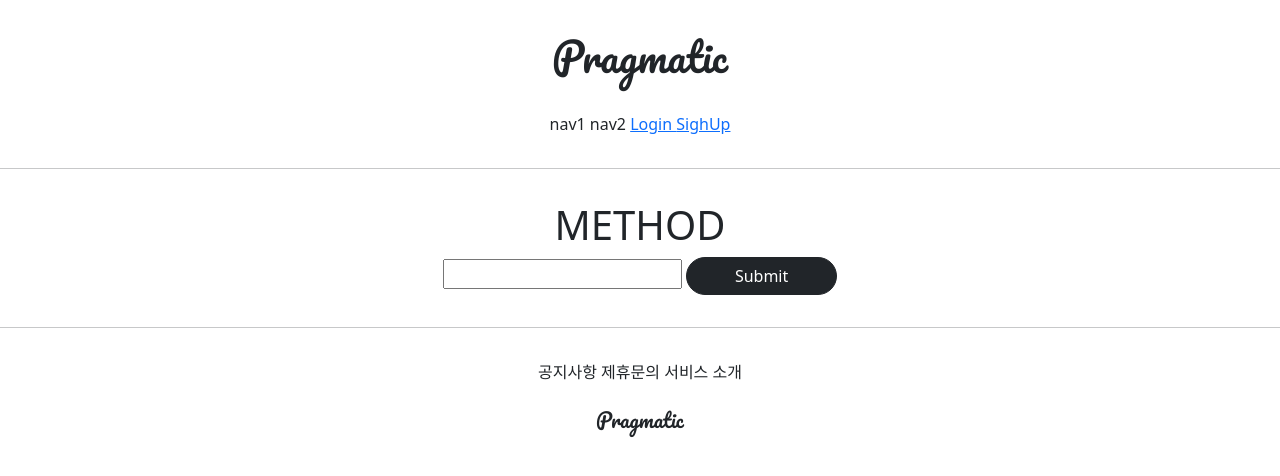
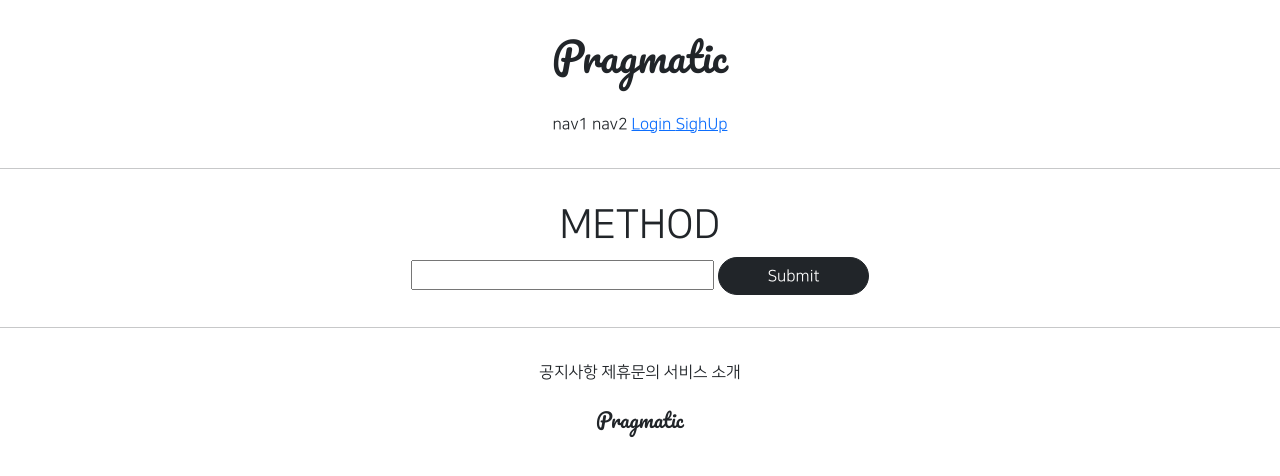
Before and after one commit to seon-hee/gis_project, a Django app: template accountapp/templates/accountapp/hello_world.html in a window 1280 px wide. Shown: the top 476 px of the page. Run offline with Django 3.2, Linux system fonts and the light colour scheme; the template is opened without the code that fills it, so the values that code supplies are empty; some libraries are stand-ins or nearby versions.

Commit message:
7/15 practice 2

```diff
--- a/templates/base.html
+++ b/templates/base.html
@@ -3,7 +3,7 @@
 
 {% include 'head.html' %}
 
-<body>
+<body style="font-family: NanumSquareR">
 
 {% include 'header.html' %}
 
--- a/templates/head.html
+++ b/templates/head.html
@@ -7,6 +7,7 @@
     {#  BOOTSTRAP LINK   #}
     <link href="https://cdn.jsdelivr.net/npm/bootstrap@5.0.2/dist/css/bootstrap.min.css" rel="stylesheet"
           integrity="sha384-EVSTQN3/azprG1Anm3QDgpJLIm9Nao0Yz1ztcQTwFspd3yD65VohhpuuCOmLASjC" crossorigin="anonymous">
+
     {# GOOGLE FONT LINK #}
     <link rel="preconnect" href="https://fonts.googleapis.com">
     <link rel="preconnect" href="https://fonts.gstatic.com" crossorigin>
@@ -14,4 +15,29 @@
 
     {# DEFAULT CSS LINK #}
     <link rel="stylesheet" type="text/css" href="{% static 'base.css' %}">
+
+    <style>
+        @font-face {
+            font-family: 'NanumSquareR';
+            src: local('NanumSquareR'),
+            url("{% static 'fonts/NanumSquareR.otf' %}") format("opentype");
+        }
+        @font-face {
+            font-family: 'NanumSquareEB';
+            src: local('NanumSquareEB'),
+            url("{% static 'fonts/NanumSquareEB.otf' %}") format("opentype");
+        }
+        @font-face {
+            font-family: 'NanumSquareB';
+            src: local('NanumSquareB'),
+            url("{% static 'fonts/NanumSquareB.otf' %}") format("opentype");
+        }
+        @font-face {
+            font-family: 'NanumSquareL';
+            src: local('NanumSquareL'),
+            url("{% static 'fonts/NanumSquareL.otf' %}") format("opentype");
+        }
+    </style>
+
+
 </head>
```
Also changed, not shown: static/fonts/NanumSquareB.otf (added), static/fonts/NanumSquareEB.otf (added), static/fonts/NanumSquareL.otf (added), static/fonts/NanumSquareR.otf (added).
